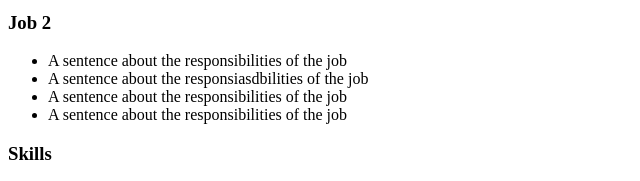
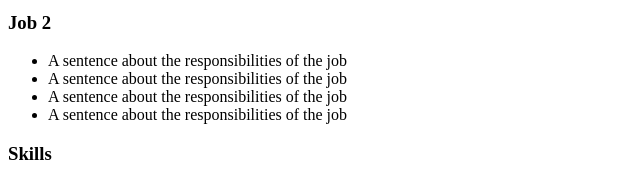
Before and after one commit to Upkli/Codespace-Challenges-And-Resumes, a plain HTML site: page myDigitalResume/resumé 2/resumé 2.htm in a window 1280 px wide. Shown: the part 727-908 px from the top of the page, 0-640 px from the left. Drawn offline with Linux system fonts and the light colour scheme.

Commit message:
update
for now

```diff
--- a/myDigitalResume/resumé 2/resumé 2.htm
+++ b/myDigitalResume/resumé 2/resumé 2.htm
@@ -30,7 +30,7 @@
                         <p>
                             <ul>
                                 <li>A sentence about the responsibilities of the job</li>
-                                <li>A sentence about the responsiasdbilities of the job</li>
+                                <li>A sentence about the responsibilities of the job</li>
                                 <li>A sentence about the responsibilities of the job</li>
                                 <li>A sentence about the responsibilities of the job</li>
                             </ul>
```
